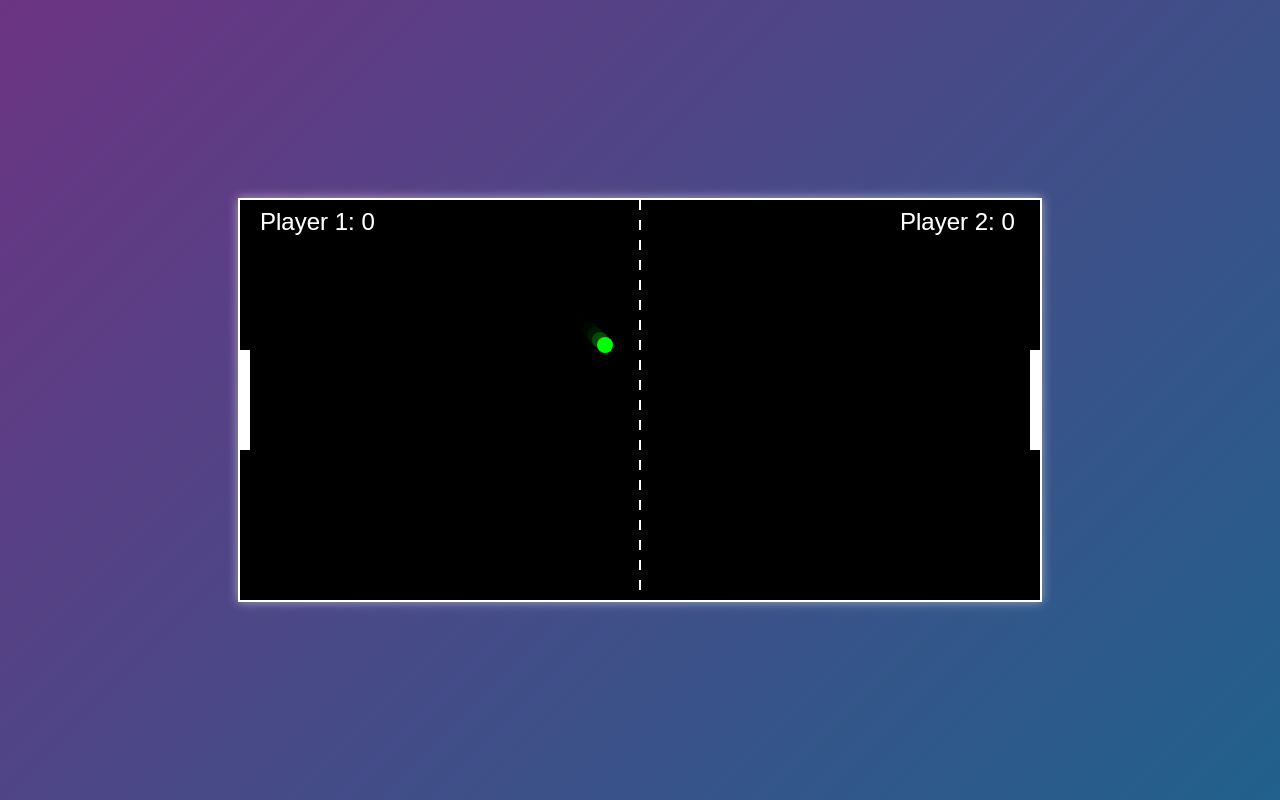
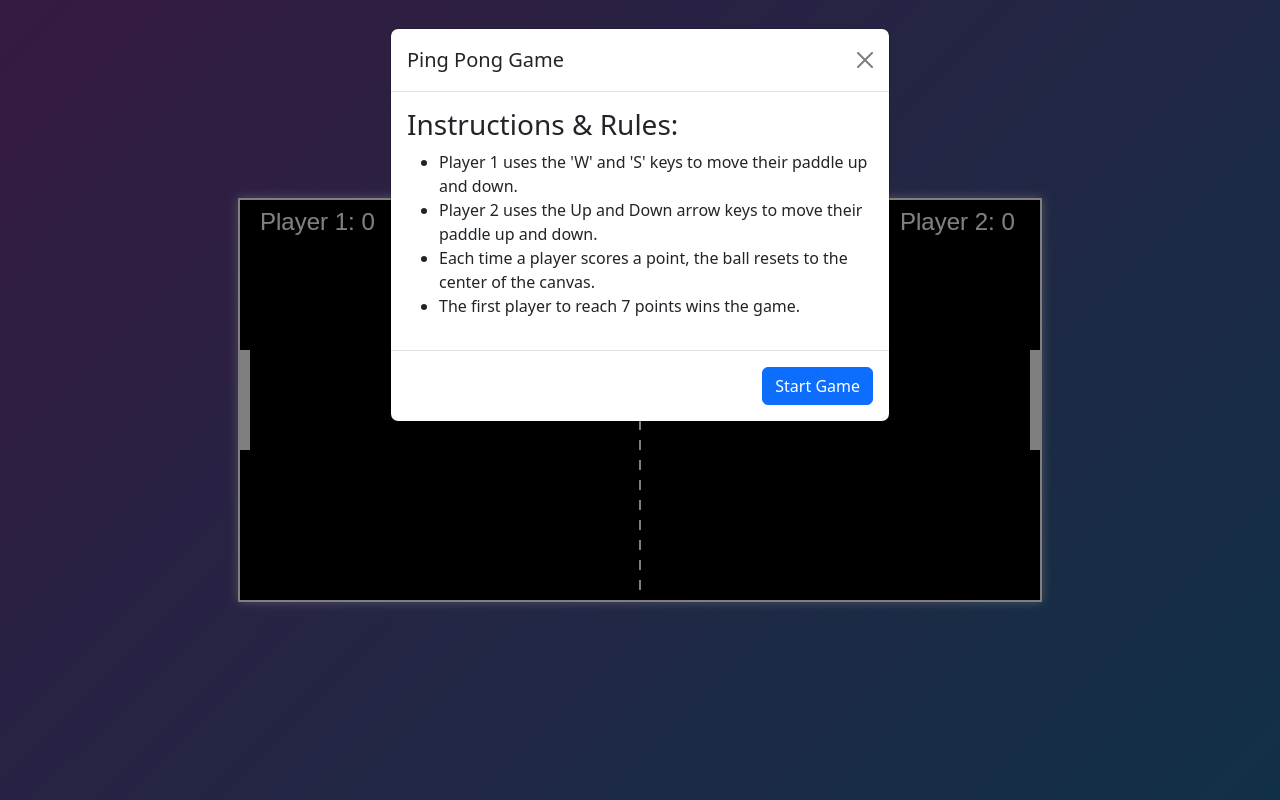
Before and after one commit to ashuofficial94/ping-pong, a plain HTML site: page index.html in a window 1280 px wide. Drawn offline with nearby package versions, Linux system fonts and the light colour scheme.

Commit message:
added instructions

```diff
--- a/index.html
+++ b/index.html
@@ -3,11 +3,85 @@
     <head>
         <meta charset="UTF-8" />
         <meta name="viewport" content="width=device-width, initial-scale=1.0" />
+        <link rel="stylesheet" href="styles.css" />
+
+        <link
+            href="https://cdn.jsdelivr.net/npm/bootstrap@5.3.0-alpha2/dist/css/bootstrap.min.css"
+            rel="stylesheet"
+            integrity="sha384-aFq/bzH65dt+w6FI2ooMVUpc+21e0SRygnTpmBvdBgSdnuTN7QbdgL+OapgHtvPp"
+            crossorigin="anonymous"
+        />
+        <script
+            src="https://cdn.jsdelivr.net/npm/bootstrap@5.3.0-alpha2/dist/js/bootstrap.bundle.min.js"
+            integrity="sha384-qKXV1j0HvMUeCBQ+QVp7JcfGl760yU08IQ+GpUo5hlbpg51QRiuqHAJz8+BrxE/N"
+            crossorigin="anonymous"
+        ></script>
         <title>Ping Pong Game</title>
-        <link rel="stylesheet" href="styles.css" />
     </head>
     <body>
+        <div
+            class="modal fade"
+            id="instructionsModal"
+            tabindex="-1"
+            aria-labelledby="instructionsModalLabel"
+            aria-hidden="true"
+        >
+            <div class="modal-dialog">
+                <div class="modal-content">
+                    <div class="modal-header">
+                        <h5 class="modal-title" id="instructionsModalLabel">
+                            Ping Pong Game
+                        </h5>
+                        <button
+                            type="button"
+                            class="btn-close"
+                            data-bs-dismiss="modal"
+                            aria-label="Close"
+                        ></button>
+                    </div>
+                    <div class="modal-body">
+                        <h3>Instructions & Rules:</h3>
+                        <ul>
+                            <li>
+                                Player 1 uses the 'W' and 'S' keys to move their
+                                paddle up and down.
+                            </li>
+                            <li>
+                                Player 2 uses the Up and Down arrow keys to move
+                                their paddle up and down.
+                            </li>
+                            <li>
+                                Each time a player scores a point, the ball
+                                resets to the center of the canvas.
+                            </li>
+                            <li>
+                                The first player to reach 7 points wins the
+                                game.
+                            </li>
+                        </ul>
+                    </div>
+                    <div class="modal-footer">
+                        <button
+                            type="button"
+                            class="btn btn-primary"
+                            data-bs-dismiss="modal"
+                        >
+                            Start Game
+                        </button>
+                    </div>
+                </div>
+            </div>
+        </div>
         <canvas id="pingPongCanvas" width="800" height="400"></canvas>
         <script src="pingPong.js"></script>
+        <script>
+            window.addEventListener("DOMContentLoaded", () => {
+                const instructionsModal = new bootstrap.Modal(
+                    document.getElementById("instructionsModal"),
+                    { backdrop: "static", keyboard: false }
+                );
+                instructionsModal.show();
+            });
+        </script>
     </body>
 </html>
```
